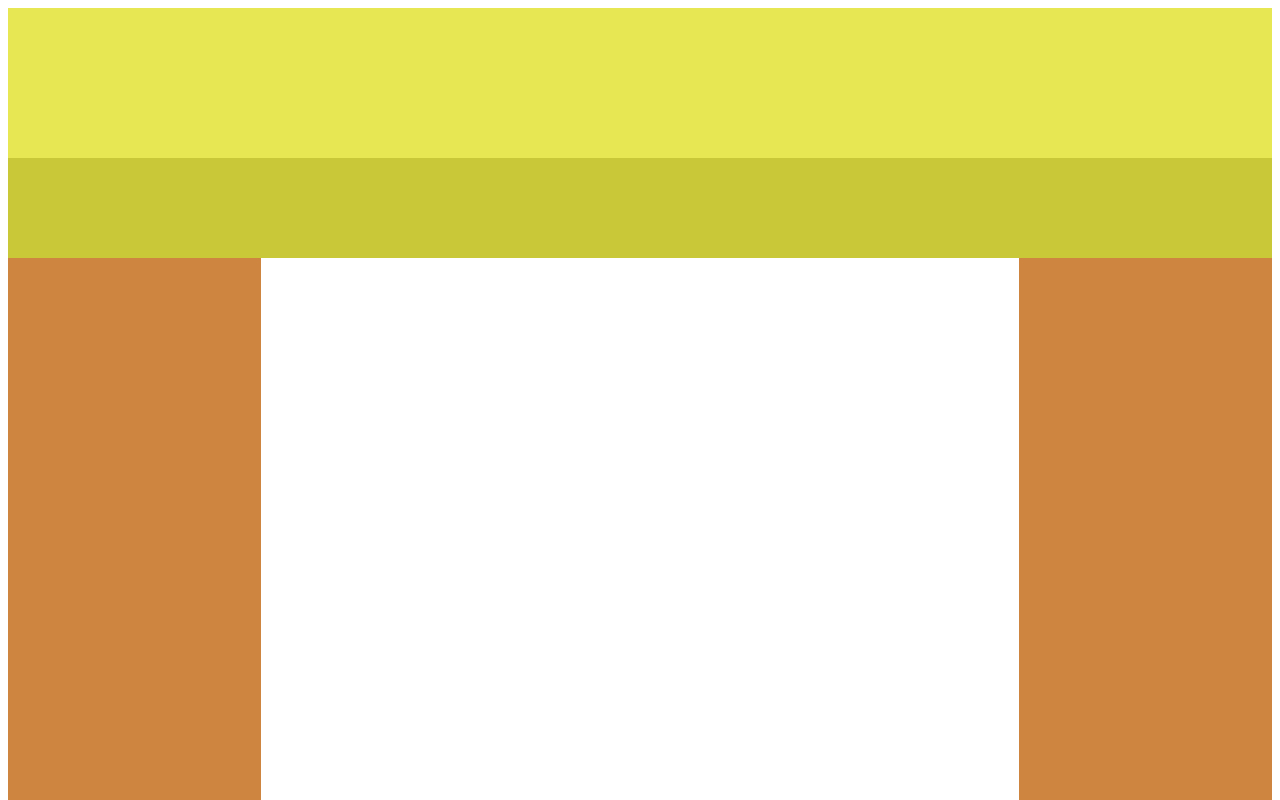
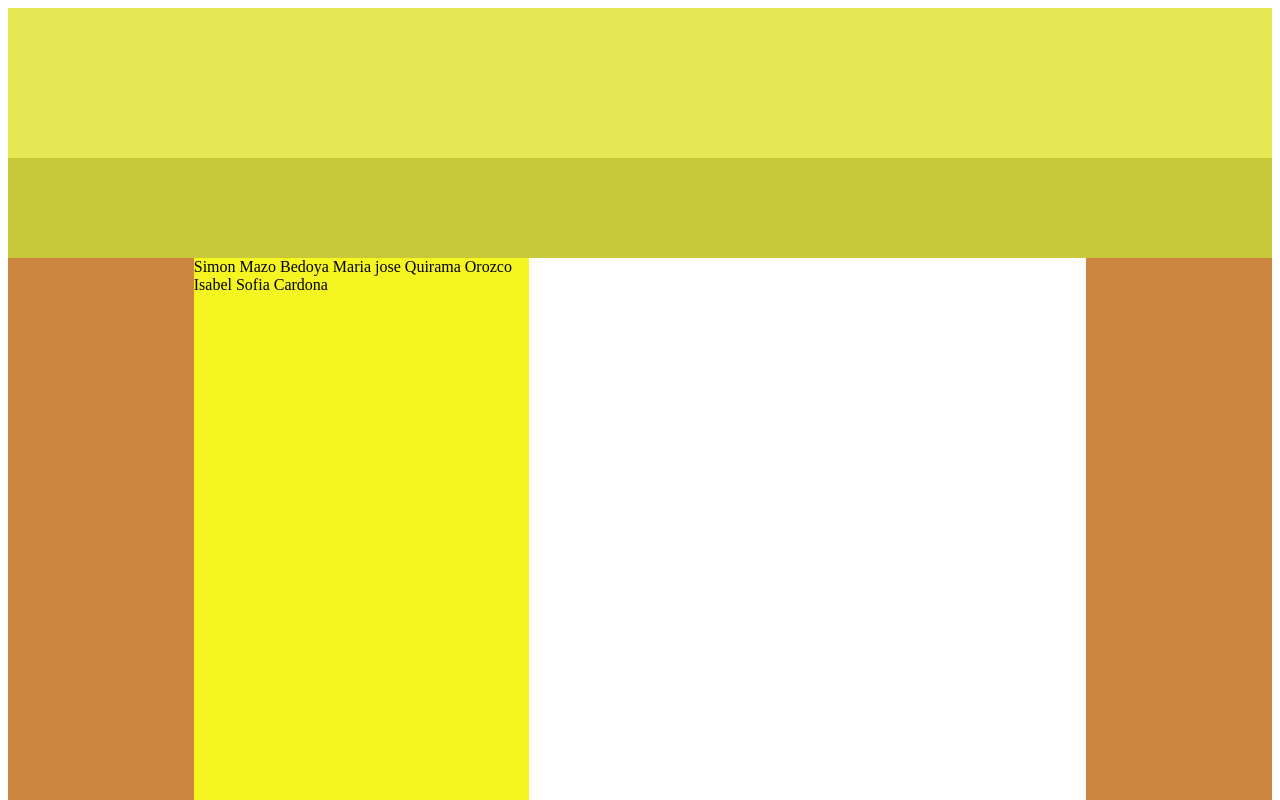
Before and after one commit to MAJOYSOFIA/pagina8-4, a plain HTML site: page index.html in a window 1280 px wide. Shown: the top 800 px of the page. Drawn offline with Linux system fonts and the light colour scheme.

Commit message:
actualizacion 2 , 9 de marzo

```diff
--- a/index.html
+++ b/index.html
@@ -14,6 +14,10 @@
         <div  class="menu"></div>
         <div  class="contenedor2">
             <div  class="izquierdo"></div>
+            Simon Mazo Bedoya
+            Maria jose Quirama Orozco
+            Isabel Sofia Cardona
+
             <div  class="centro"></div>
             <div  class="derecho"></div>
         </div>
```
